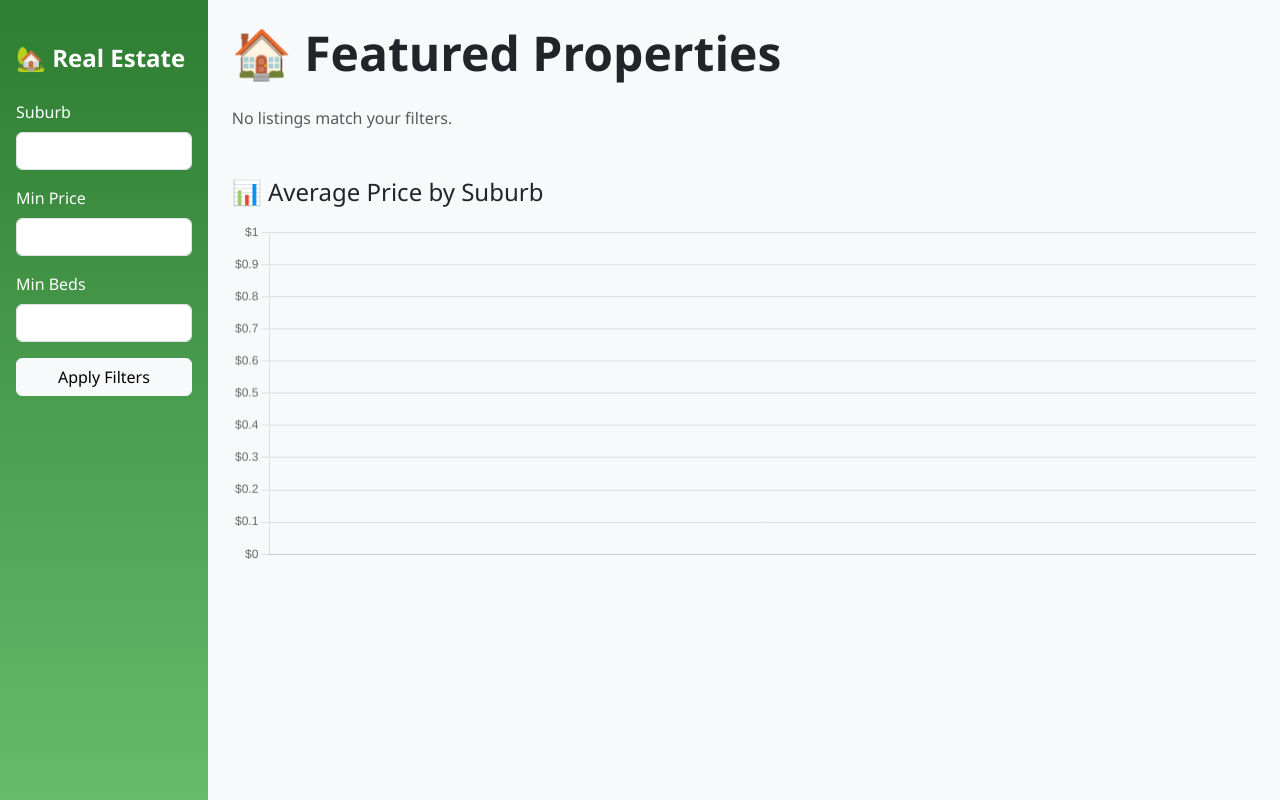
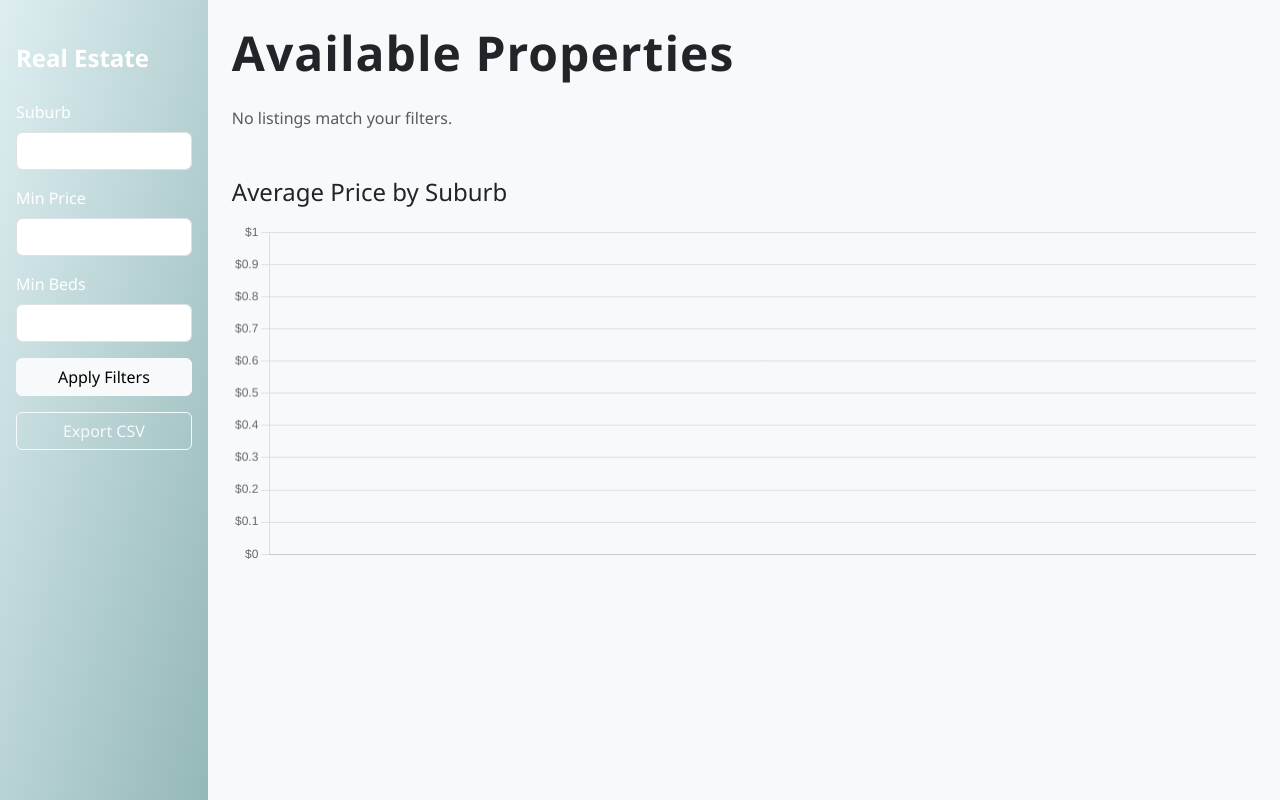
Before and after one commit to Marmitt/real-state-dashboard, a Flask app: template templates/index.html in a window 1280 px wide. Run offline with Flask 3, Linux system fonts and the light colour scheme; the template is opened without the code that fills it, so the values that code supplies are empty.

Commit message:
Complete modern UI with export, chart, filters, soft sidebar, and dynamic images

```diff
--- a/app.py
+++ b/app.py
@@ -1,5 +1,6 @@
-from flask import Flask, render_template, request
+from flask import Flask, render_template, request, send_file
 import pandas as pd
+import io
 
 app = Flask(__name__)
 
@@ -7,18 +8,17 @@ app = Flask(__name__)
 def index():
     df = pd.read_csv("realestate_data.csv")
 
-    # Clean and convert data
+    # Clean and convert
     df['Price'] = df['Price'].astype(str).str.replace(r'[$,]', '', regex=True)
     df['Price'] = pd.to_numeric(df['Price'], errors='coerce').fillna(0)
     df['Suburb'] = df['Suburb'].fillna('').astype(str)
     df['Beds'] = pd.to_numeric(df['Beds'], errors='coerce').fillna(0).astype(int)
 
-    # Get filter values from request
+    # Filters
     suburb = request.args.get('suburb', '').strip().lower()
     min_price = request.args.get('min_price', type=float)
     min_beds = request.args.get('min_beds', type=int)
 
-    # Apply filters
     if suburb:
         df = df[df['Suburb'].str.lower().str.contains(suburb)]
     if min_price is not None:
@@ -39,5 +39,30 @@ def index():
         chart_data=chart_data
     )
 
+@app.route('/export', methods=['POST'])
+def export():
+    df = pd.read_csv("realestate_data.csv")
+    # Apply filters like in index
+    df['Price'] = df['Price'].astype(str).str.replace(r'[$,]', '', regex=True)
+    df['Price'] = pd.to_numeric(df['Price'], errors='coerce').fillna(0)
+    df['Suburb'] = df['Suburb'].fillna('').astype(str)
+    df['Beds'] = pd.to_numeric(df['Beds'], errors='coerce').fillna(0).astype(int)
+
+    suburb = request.args.get('suburb', '').strip().lower()
+    min_price = request.args.get('min_price', type=float)
+    min_beds = request.args.get('min_beds', type=int)
+
+    if suburb:
+        df = df[df['Suburb'].str.lower().str.contains(suburb)]
+    if min_price is not None:
+        df = df[df['Price'] >= min_price]
+    if min_beds is not None:
+        df = df[df['Beds'] >= min_beds]
+
+    buffer = io.StringIO()
+    df.to_csv(buffer, index=False)
+    buffer.seek(0)
+    return send_file(io.BytesIO(buffer.read().encode()), mimetype='text/csv', as_attachment=True, download_name='filtered_listings.csv')
+
 if __name__ == "__main__":
     app.run(debug=True)
--- a/static/css/style.css
+++ b/static/css/style.css
@@ -10,7 +10,7 @@ body {
 
   #sidebar {
     width: 250px;
-    background: linear-gradient(to bottom, #2e7d32, #66bb6a);
+    background: linear-gradient(to bottom right, #deeef1, #94b8b8);
     padding: 1rem 0;
     min-height: 100vh;
     color: white;
--- a/templates/index.html
+++ b/templates/index.html
@@ -10,7 +10,7 @@
   <div class="d-flex" id="wrapper">
     <!-- Sidebar -->
     <div id="sidebar">
-      <div class="sidebar-heading px-3 py-4 fw-bold text-white">🏡 Real Estate</div>
+      <div class="sidebar-heading px-3 py-4 fw-bold text-white">Real Estate</div>
       <div class="list-group list-group-flush px-3">
         <form method="get">
           <div class="mb-3">
@@ -27,19 +27,21 @@
           </div>
           <button class="btn btn-light w-100">Apply Filters</button>
         </form>
+        <form action="/export" method="post" class="mt-3">
+          <button class="btn btn-outline-light w-100">Export CSV</button>
+        </form>
       </div>
     </div>
 
     <!-- Main Content -->
     <div id="page-content-wrapper" class="w-100 p-4">
-      <h2 class="display-5 fw-bold mb-4">🏠 Featured Properties</h2>
+      <h2 class="display-5 fw-bold mb-4 text-dark" style="font-family: 'Segoe UI', sans-serif; letter-spacing: 1px;">Available Properties</h2>
 
       <div class="row">
         {% for row in listings %}
         <div class="col-md-6 col-lg-4 mb-4">
           <div class="card h-100 shadow-sm border-0">
-            <img src="{{ url_for('static', filename='images/photo' ~ loop.index ~ '.jpg') }}"
-                 class="card-img-top" alt="property photo">
+            <img src="{{ url_for('static', filename='images/photo' ~ loop.index ~ '.jpg') }}" class="card-img-top" alt="property photo">
             <div class="card-body">
               <h5 class="card-title">{{ row.Title }}</h5>
               <h6 class="card-subtitle mb-2 text-muted">{{ row.Suburb }}</h6>
@@ -61,7 +63,7 @@
       {% endif %}
 
       <div class="mt-5">
-        <h4 class="mb-3">📊 Average Price by Suburb</h4>
+        <h4 class="mb-3">Average Price by Suburb</h4>
         <canvas id="priceChart" height="100"></canvas>
       </div>
     </div>
@@ -77,7 +79,7 @@
         datasets: [{
           label: 'Average Price ($)',
           data: {{ chart_data | tojson }},
-          backgroundColor: 'rgba(92, 184, 92, 0.7)',
+          backgroundColor: 'rgba(144, 190, 183, 0.8)',
           borderRadius: 6
         }]
       },
```
